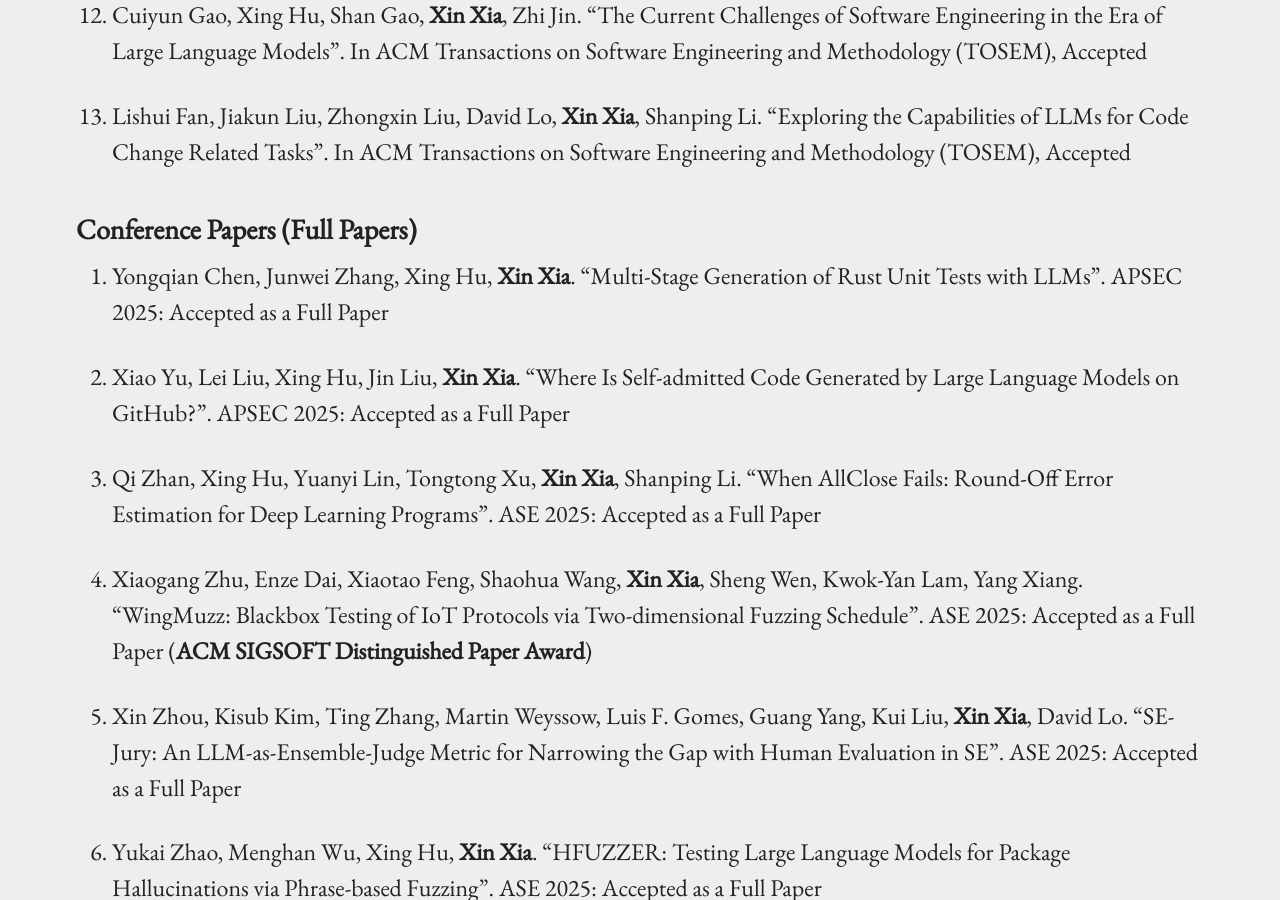
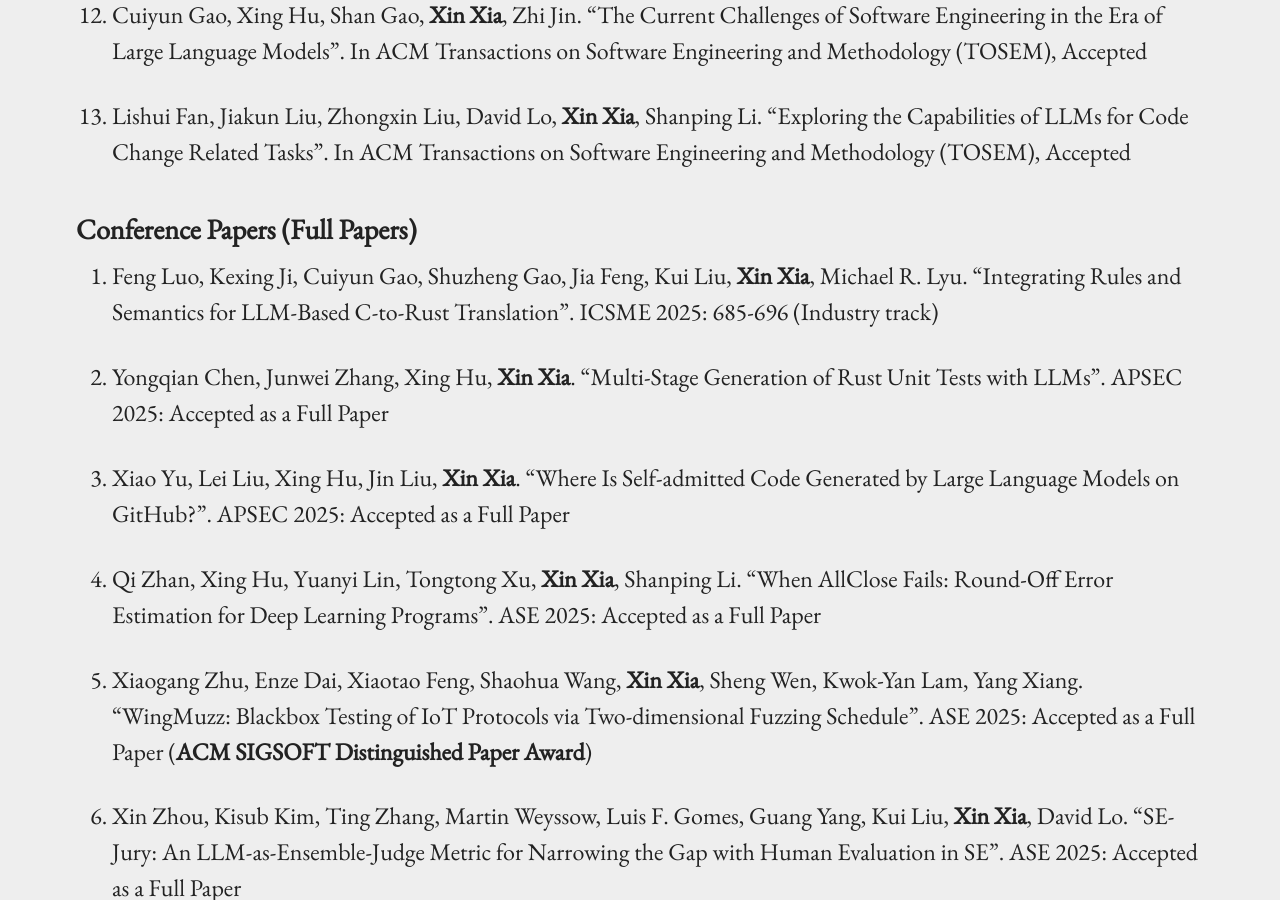
Before and after one commit to xin-xia/xin-xia.github.io, a Jekyll site: the page built from publication.md, in a window 1280 px wide and 900 px high, scrolled down 2848 px. Built offline with Jekyll 4.4.1, drawn with Linux system fonts in a browser that asks for light colours; part of the change alters nothing that is shown; some of the changed text lies outside the part shown.

Commit message:
Update publication.md

```diff
--- a/publication.md
+++ b/publication.md
@@ -8,7 +8,7 @@ permalink: /publication/
 
 <strong>Journal Papers (148)</strong>: IEEE Transactions on Software Engineering * 42,  ACM Transactions on Software Engineering and Methodology * 39, Empirical Software Engineering * 23,  ACM Computing Surveys * 3, IEEE  Transactions on Dependable and Secure Computing * 1, IEEE Transactions on Service Computing * 1.
 
-<strong>Conference Papers (207)</strong>: ICSE * 35, ASE * 32, ESEC/FSE* 14, ICSME * 8, MSR * 6,  ISSTA * 8, NeurIPS * 1, IJCAI * 1, UbiComp * 1
+<strong>Conference Papers (208)</strong>: ICSE * 35, ASE * 32, ESEC/FSE* 14, ICSME * 8, MSR * 6,  ISSTA * 8, NeurIPS * 1, IJCAI * 1, UbiComp * 1
 
 <strong>Book Chapter (3) </strong>
 
@@ -63,6 +63,8 @@ permalink: /publication/
 136. Lishui Fan, Jiakun Liu, Zhongxin Liu, David Lo, <strong>Xin Xia</strong>, Shanping Li. "Exploring the Capabilities of LLMs for Code Change Related Tasks". In ACM Transactions on Software Engineering and Methodology (TOSEM), Accepted <br />
 
 ### Conference Papers (Full Papers)
+
+208. 	Feng Luo, Kexing Ji, Cuiyun Gao, Shuzheng Gao, Jia Feng, Kui Liu, <strong>Xin Xia</strong>, Michael R. Lyu. "Integrating Rules and Semantics for LLM-Based C-to-Rust Translation". ICSME 2025: 685-696 (Industry track) <br />
 
 207. Yongqian Chen, Junwei Zhang, Xing Hu, <strong>Xin Xia</strong>. “Multi-Stage Generation of Rust Unit Tests with LLMs". APSEC 2025: Accepted as a Full Paper <br />
 
```
